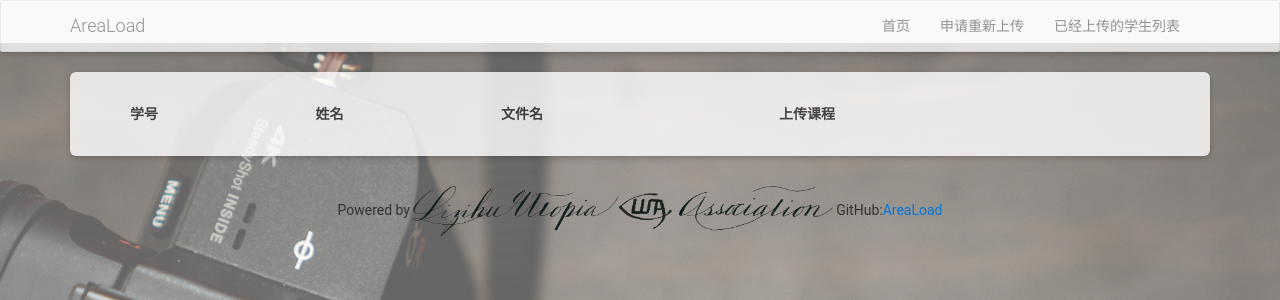
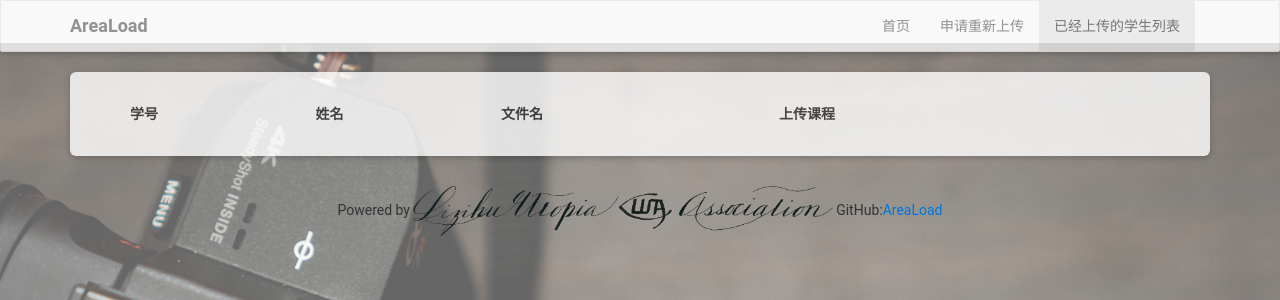
Before and after one commit to LUNAD3v/areaload, a PHP site: page /uploaded.php in a window 1280 px wide. Shown: the top 300 px of the page. Run offline with PHP 8.4, Linux system fonts and the light colour scheme; data comes from the database, SQL or seed files in the repository; lists and menus that the app fills with data are empty; some web fonts are replaced.

Commit message:
Add dynamic active of navbar

```diff
--- a/footer.php
+++ b/footer.php
@@ -1,3 +1,4 @@
+
 
 <div class="footer" style="text-align: center;">
     Powered by <a href="https://lunaluna.org"><img src="./img/footer.png" height="50"></a>
--- a/nav.php
+++ b/nav.php
@@ -3,12 +3,12 @@
         <div class="navbar-header">
             <button type="button" class="navbar-toggle collapsed" data-toggle="collapse" data-target="#navbar" aria-expanded="false" aria-controls="navbar"> <span class="sr-only">Toggle navigation</span> <span class="icon-bar"></span> <span class="icon-bar"></span> <span class="icon-bar"></span> </button>
         </div>
-        <a class="navbar-brand">AreaLoad</a>
+        <a class="navbar-brand"><b>AreaLoad</b></a>
         <div id="navbar" class="navbar-collapse collapse navbar-right">
             <ul class="nav navbar-nav">
-              <li><a href="./index.php">首页</a></li>
-              <li><a href="./problem.php">申请重新上传</a></li>
-              <li><a href="./uploaded.php">已经上传的学生列表</a></li>
+              <li <?php if (basename($_SERVER['PHP_SELF']) == 'index.php') echo 'class="active"'?>><a href="./index.php">首页</a></li>
+              <li <?php if (basename($_SERVER['PHP_SELF']) == 'problem.php') echo 'class="active"'?>><a href="./problem.php">申请重新上传</a></li>
+              <li <?php if (basename($_SERVER['PHP_SELF']) == 'uploaded.php') echo 'class="active"'?>><a href="./uploaded.php">已经上传的学生列表</a></li>
             </ul>
         </div>
         <!--/.nav-collapse -->
--- a/uploaded.php
+++ b/uploaded.php
@@ -34,15 +34,11 @@ $uploaders = $upconnect->query("SELECT * FROM uploaded");
 <?php include('nav.php') ?>
       <div class="container">
 
-
         <div class='jumbotron' style="opacity: 0.8">
     <?php
 
-
 		echo "<table align='center'><tr align='center'>";
-
 		echo "<tr><th>学号</th><th>姓名</th><th>文件名</th><th>上传课程</th></tr>";
-
 
         foreach($uploaders as $row)
         {
```
